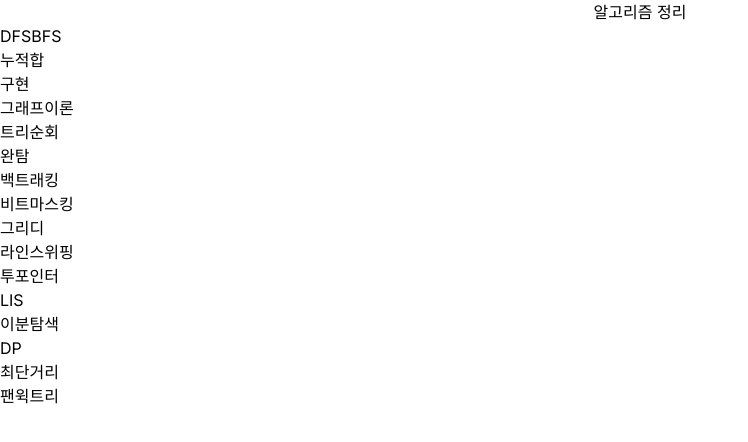
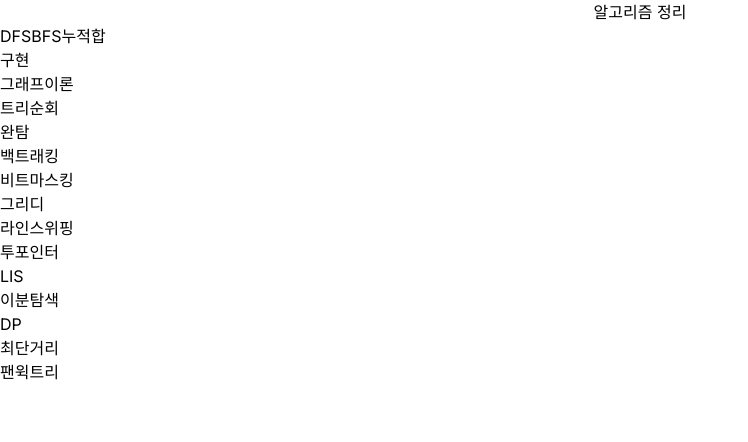
Before and after one commit to choikiyeop/algorithm, a Next.js app: page /algorithm in a window 1280 px wide. Shown: the top 442 px of the page, without its empty margins (0-748 px from the left). Built offline with nearby package versions, Linux system fonts and the light colour scheme.

Commit message:
누적합 페이지 수정

```diff
--- a/app/algorithm/page.tsx
+++ b/app/algorithm/page.tsx
@@ -5,7 +5,7 @@ export default function AlgorithmPage() {
     <main className="container mx-auto">
       <Link href={"/dfs"}>DFS</Link>
       <Link href={"/bfs"}>BFS</Link>
-      <div>누적합 </div>
+      <Link href={"/prefix-sum"}>누적합</Link>
       <div>구현</div>
       <div>그래프이론</div>
       <div>트리순회</div>
--- a/app/algorithm/prefix-sum/page.tsx
+++ b/app/algorithm/prefix-sum/page.tsx
@@ -10,7 +10,6 @@ export default function PrefixSumPage() {
     <main>
       <h2>누적합</h2>
       <div>이전까지 더한 값을 배열에 저장</div>
-      <div>스택이나 재귀함수를 이용</div>
 
       <div></div>
       <div>
```
